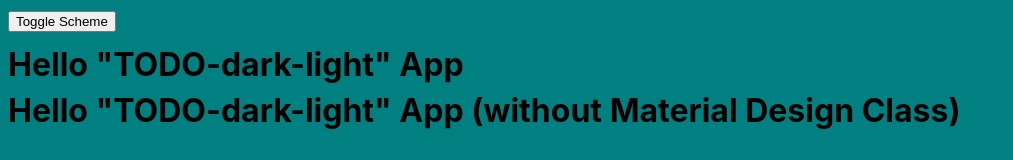
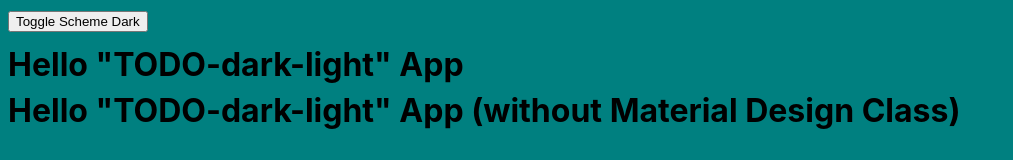
Before and after one commit to kaboomblam/tododarklight, a React (Vite) app: page / in a window 1280 px wide. Shown: the top 160 px of the page, without its empty margins (0-1013 px from the left). Built offline with nearby package versions, Linux system fonts and the light colour scheme; the HTML template or start-up script is replaced by a standard one.

Commit message:
Quickfix specify toggle theme name in button

```diff
--- a/src/App.tsx
+++ b/src/App.tsx
@@ -13,7 +13,9 @@ function App() {
   // document.body.classList.add() = isDark ? ".dark" : "";
   return (
     <div>
-      <button onClick={(c) => setIsDark(!isDark)}>Toggle Scheme</button>
+      <button onClick={(c) => setIsDark(!isDark)}>
+        Toggle Scheme {isDark ? "Light" : "Dark"}
+      </button>
       <h1 className="headline-large">Hello "TODO-dark-light" App</h1>
       <h1>Hello "TODO-dark-light" App (without Material Design Class)</h1>
     </div>
```
